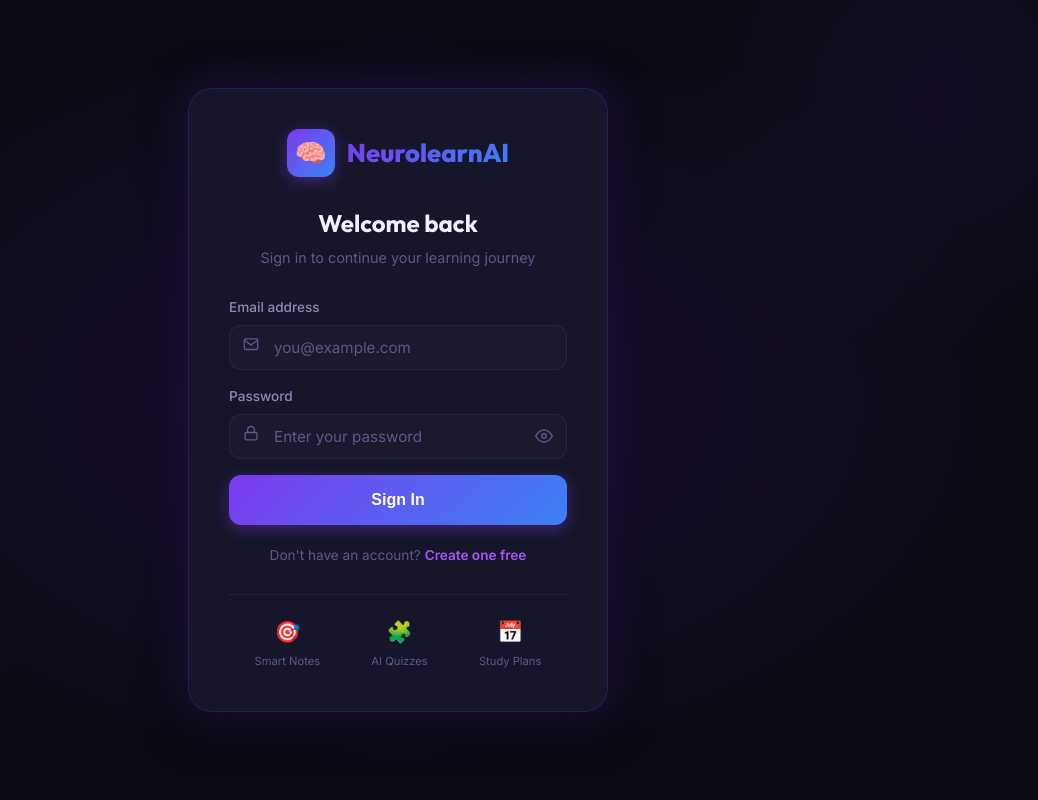
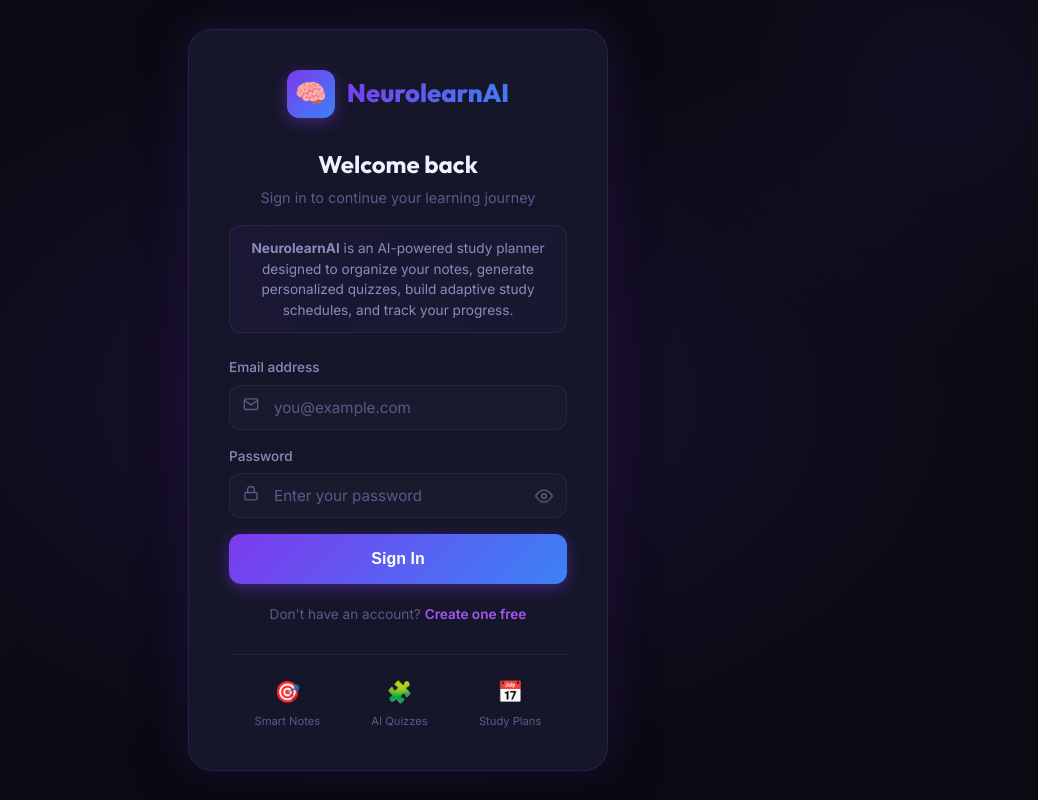
Before and after one commit to Bhuviarumugavel/NeuroLearnAI, a React (Vite) app: page /login in a window 1280 px wide. Shown: the whole page, without its empty margins (242-1280 px from the left). Built offline with nearby package versions, Linux system fonts and the light colour scheme; no server answers.

Commit message:
feat: add app description to login page

```diff
--- a/src/pages/LoginPage.jsx
+++ b/src/pages/LoginPage.jsx
@@ -58,7 +58,21 @@ export default function LoginPage() {
         </div>
 
         <h1 className="auth-title" style={{ fontSize: '1.5rem' }}>Welcome back</h1>
-        <p className="auth-subtitle">Sign in to continue your learning journey</p>
+        <p className="auth-subtitle" style={{ marginBottom: '16px' }}>Sign in to continue your learning journey</p>
+
+        <p style={{
+          fontSize: '0.85rem',
+          color: 'var(--text-secondary)',
+          textAlign: 'center',
+          lineHeight: '1.5',
+          marginBottom: '24px',
+          background: 'linear-gradient(135deg, rgba(124, 58, 237, 0.06) 0%, rgba(59, 130, 246, 0.03) 100%)',
+          padding: '12px 16px',
+          borderRadius: 'var(--radius-md)',
+          border: '1px solid var(--border-subtle)'
+        }}>
+          <strong>NeurolearnAI</strong> is an AI-powered study planner designed to organize your notes, generate personalized quizzes, build adaptive study schedules, and track your progress.
+        </p>
 
         {error && <div className="auth-error">{error}</div>}
 
```
